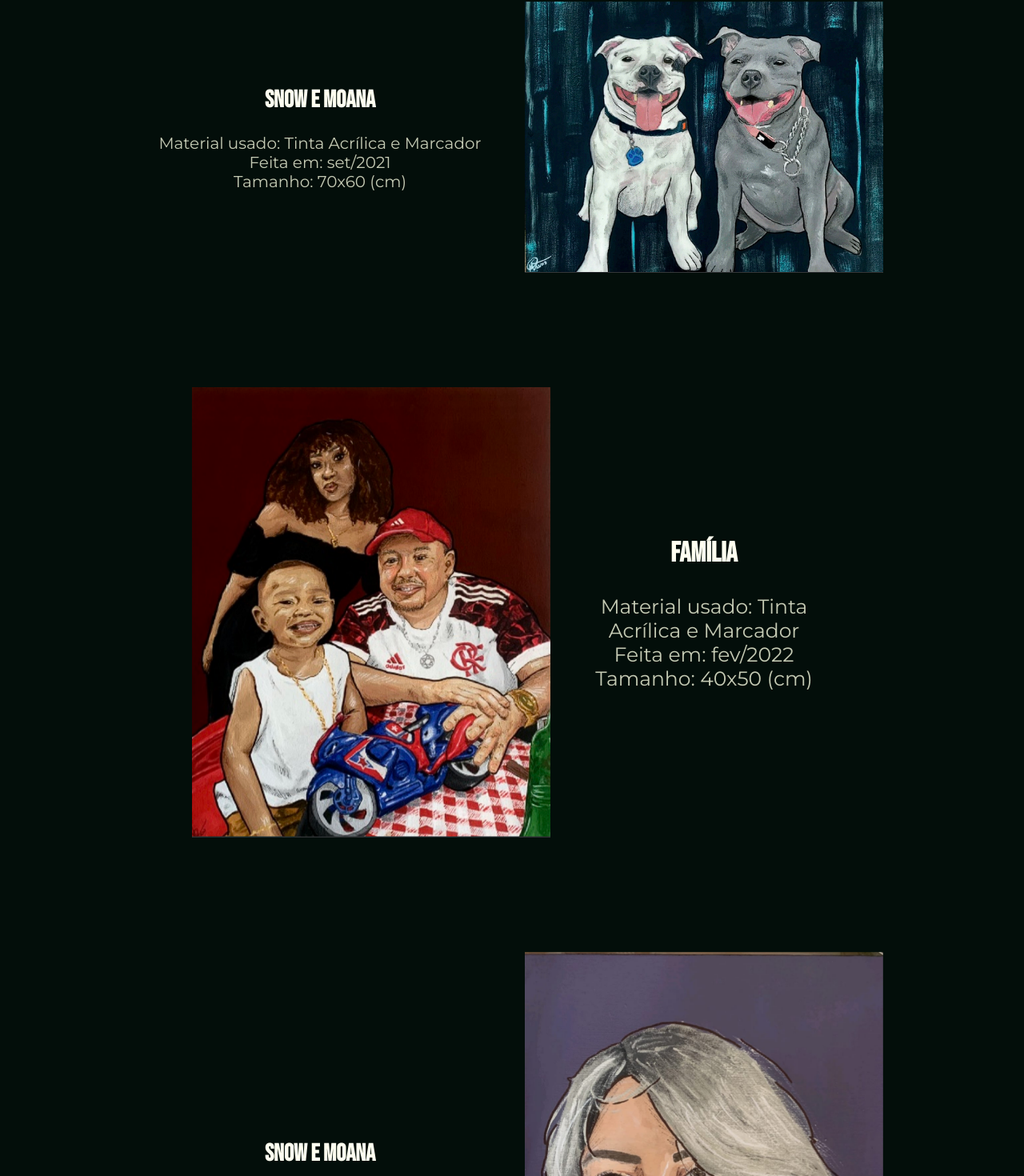
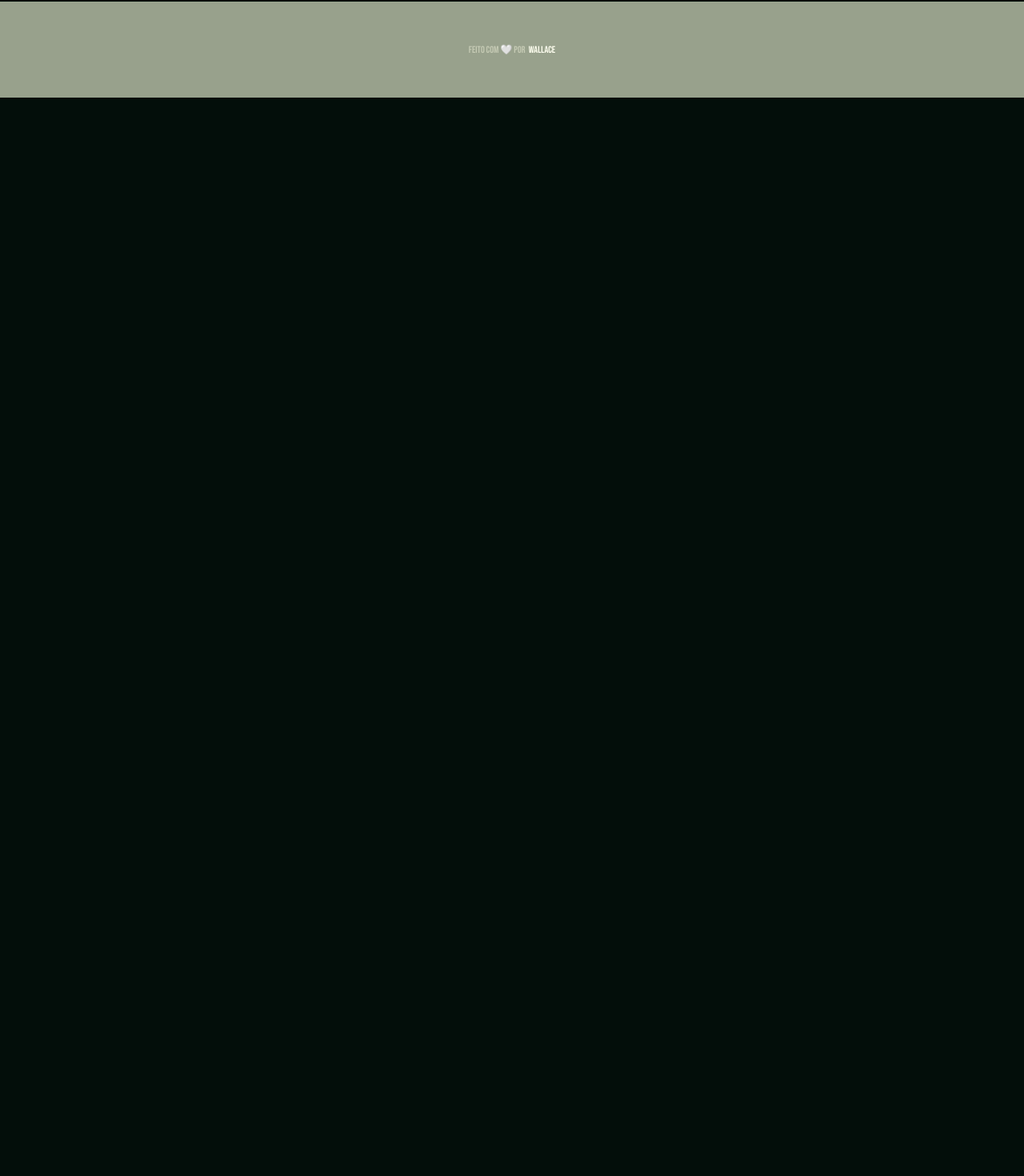
Before and after one commit to Wallace027Dev/portfolio-mavi, a React (Create React App) app: page /arts in a window 1280 px wide. Shown: the part 4360-5830 px from the top of the page at 80% size. After the commit the page ends 4482 px from the top, so only its background shows below. Built offline with nearby package versions, Linux system fonts and the light colour scheme.

Commit message:
fiz: fotos e descrições errados

```diff
--- a/src/components/About.js
+++ b/src/components/About.js
@@ -121,7 +121,7 @@ function About () {
       <title>Sobre mim</title>
       <section className='about-form'>
         <div>
-          <h2>Nascida no Brasil em 2005, em Niterói.</h2>
+          <h2>Nascida em 2005 na cidade de Niterói.</h2>
           <h3>
             Artista e ilustradora freelancer. <br />
             Comissões abertas para novos projetos,
--- a/src/pages/Arts.js
+++ b/src/pages/Arts.js
@@ -7,9 +7,6 @@ import feira from "../assets/feira.png";
 import maviBlue from "../assets/mavi-blue.jpeg";
 import maviOrange from "../assets/mavi-orange.jpeg";
 import pinguim from "../assets/pinguim.jpeg";
-import dogs from "../assets/2dogs.png";
-import familia from "../assets/familia.png";
-import mocaMeiaIdade from "../assets/moca-meia-idade.jfif";
 
 import ImageLeft from "../components/ImageLeft";
 import ImageRight from "../components/ImageRight";
@@ -85,27 +82,6 @@ function Arts() {
           date="jul/2021"
           measure="20x20 (cm)"
         />
-        <ImageRight
-          foto={dogs}
-          alt="Snow e Moana"
-          material="Tinta Acrílica e Marcador"
-          date="set/2021"
-          measure="70x60 (cm)"
-        />
-        <ImageLeft
-          foto={familia}
-          alt="Família"
-          material="Tinta Acrílica e Marcador"
-          date="fev/2022"
-          measure="40x50 (cm)"
-        />
-        <ImageRight
-          foto={mocaMeiaIdade}
-          alt="Snow e Moana"
-          material="Tinta Acrílica e Marcador"
-          date="set/2021"
-          measure="70x60 (cm)"
-        />
       </div>
     </Component>
   );
--- a/src/pages/Orders.js
+++ b/src/pages/Orders.js
@@ -3,6 +3,9 @@ import styled from "styled-components";
 import crianca from "../assets/crianca.jpeg";
 import henrry from "../assets/henrry.jpeg";
 import romeu from "../assets/romeu.jpeg";
+import dogs from "../assets/2dogs.png";
+import familia from "../assets/familia.png";
+import mocaMeiaIdade from "../assets/moca-meia-idade.jfif";
 
 import ImageLeft from "../components/ImageLeft";
 import ImageRight from "../components/ImageRight";
@@ -43,12 +46,33 @@ function Orders() {
           date="mar/2023"
           measure="30x60 (cm)"
         />
-                <ImageLeft
+        <ImageLeft
           foto={romeu}
           alt="Romeu"
           material="Tinta Acrílica e Marcador"
           date="dez/2022"
           measure="40x40 (cm)"
+        />
+        <ImageRight
+          foto={dogs}
+          alt="Snow e Moana"
+          material="Tinta Acrílica e Marcador"
+          date="set/2021"
+          measure="70x60 (cm)"
+        />
+        <ImageLeft
+          foto={familia}
+          alt="Família"
+          material="Tinta Acrílica e Marcador"
+          date="fev/2022"
+          measure="40x50 (cm)"
+        />
+        <ImageRight
+          foto={mocaMeiaIdade}
+          alt="Mãe"
+          material="Tinta Acrílica e Marcador"
+          date="dez/2021"
+          measure="20x30 (cm)"
         />
       </div>
     </Component>
```
